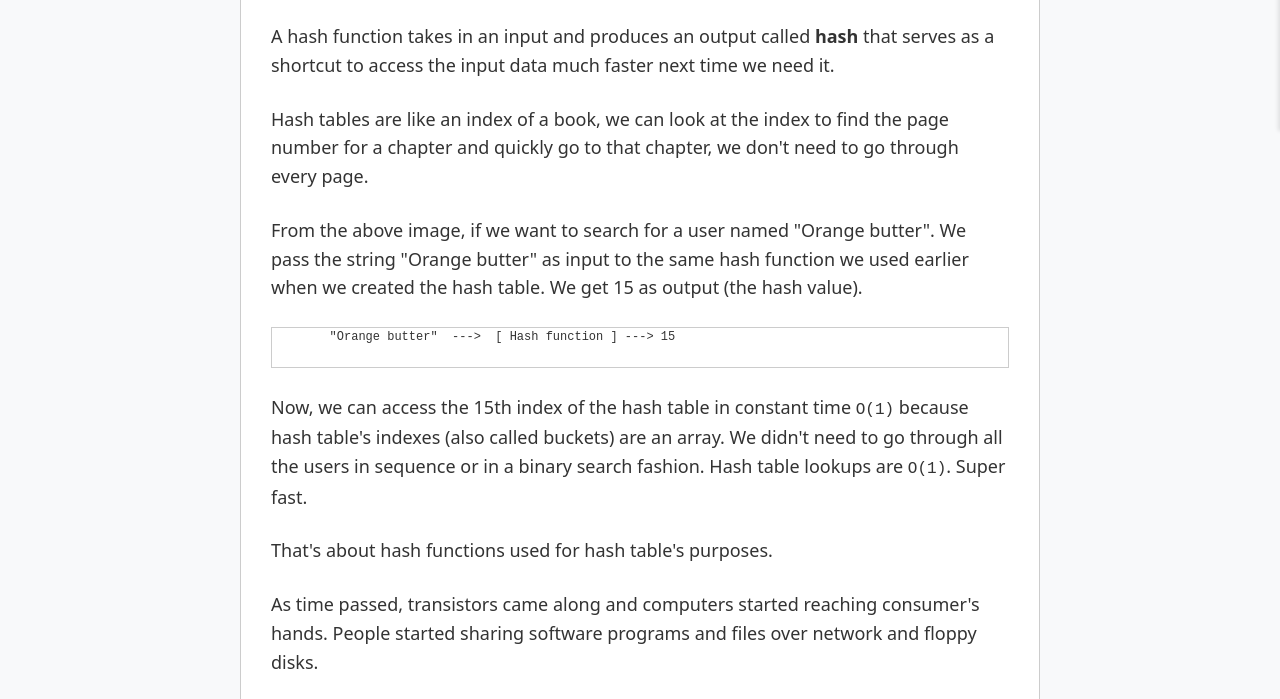
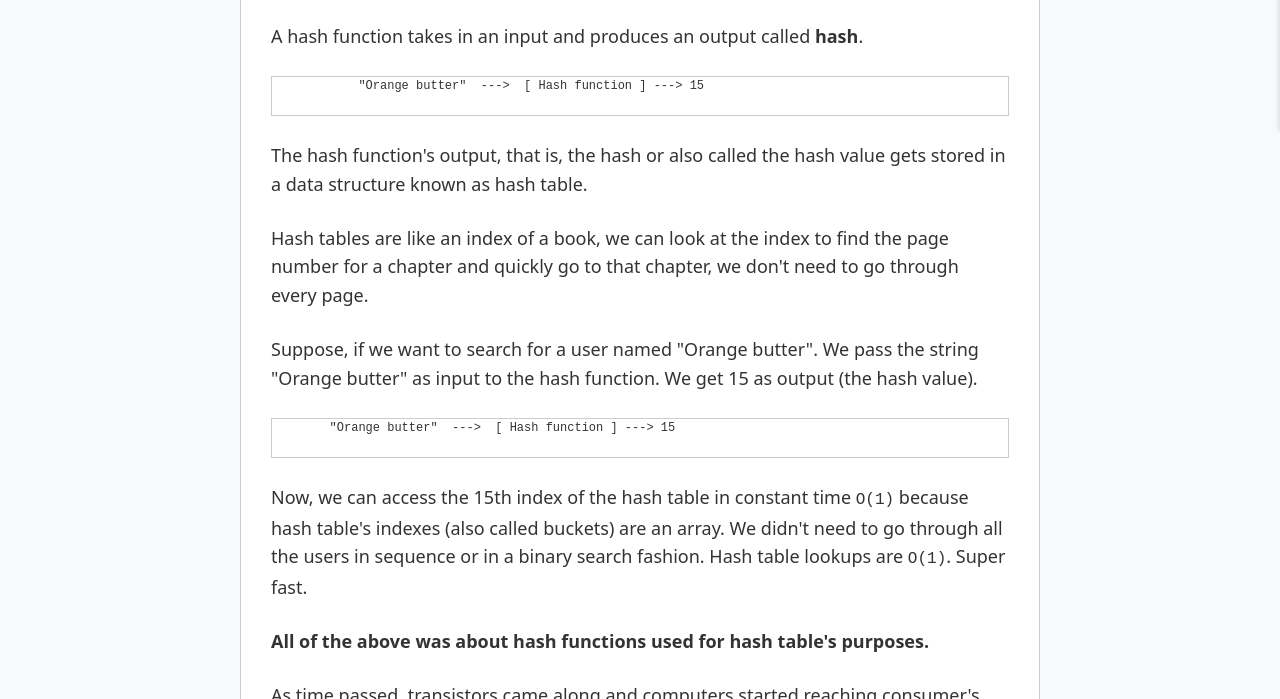
Before and after one commit to Cryptography-for-Devs/Cryptography-for-Devs.github.io, a plain HTML site: page 3-the-hash/index.html in a window 1280 px wide. Shown: the part 669-1368 px from the top of the page. Drawn offline with nearby package versions, Linux system fonts and the light colour scheme; some packages are replaced by stand-ins of ours; a script that the page names is missing.

Commit message:
simplify hash

```diff
--- a/3-the-hash/index.html
+++ b/3-the-hash/index.html
@@ -91,15 +91,22 @@
         </figure>
 
 
-        <p>A hash function takes in an input and produces an output called <strong>hash</strong> that serves as a
-            shortcut
-            to access the input data much faster next time we need it.</p>
+        <p>A hash function takes in an input and produces an output called <strong>hash</strong>.</p>
+
+        <pre>
+            "Orange butter"  --->  [ Hash function ] ---> 15
+        </pre>
+
+        <p>
+            The hash function's output, that is, the hash or also called the hash value gets stored in a data structure
+            known as hash table.
+        </p>
 
         <p>Hash tables are like an index of a book, we can look at the index to find the page number for a chapter and
             quickly go to that chapter, we don't need to go through every page.</p>
 
-        <p>From the above image, if we want to search for a user named "Orange butter". We pass the string "Orange
-            butter" as input to the same hash function we used earlier when we created the hash table. We get 15 as
+        <p>Suppose, if we want to search for a user named "Orange butter". We pass the string "Orange
+            butter" as input to the hash function. We get 15 as
             output
             (the hash value).</p>
 
@@ -113,7 +120,7 @@
             binary search fashion. Hash table lookups
             are <code>O(1)</code>. Super fast.</p>
 
-        <p>That's about hash functions used for hash table's purposes.</p>
+        <p><strong>All of the above was about hash functions used for hash table's purposes.</strong></p>
 
         <p>As time passed, transistors came along and computers started reaching consumer's hands. People started
             sharing
@@ -202,8 +209,7 @@
         </ul>
 
         <figure>
-            <img data-zoomable src="hash-collision.svg"
-                alt="hash collision illustration">
+            <img data-zoomable src="hash-collision.svg" alt="hash collision illustration">
             <figcaption>A hash collision</figcaption>
         </figure>
 
```
